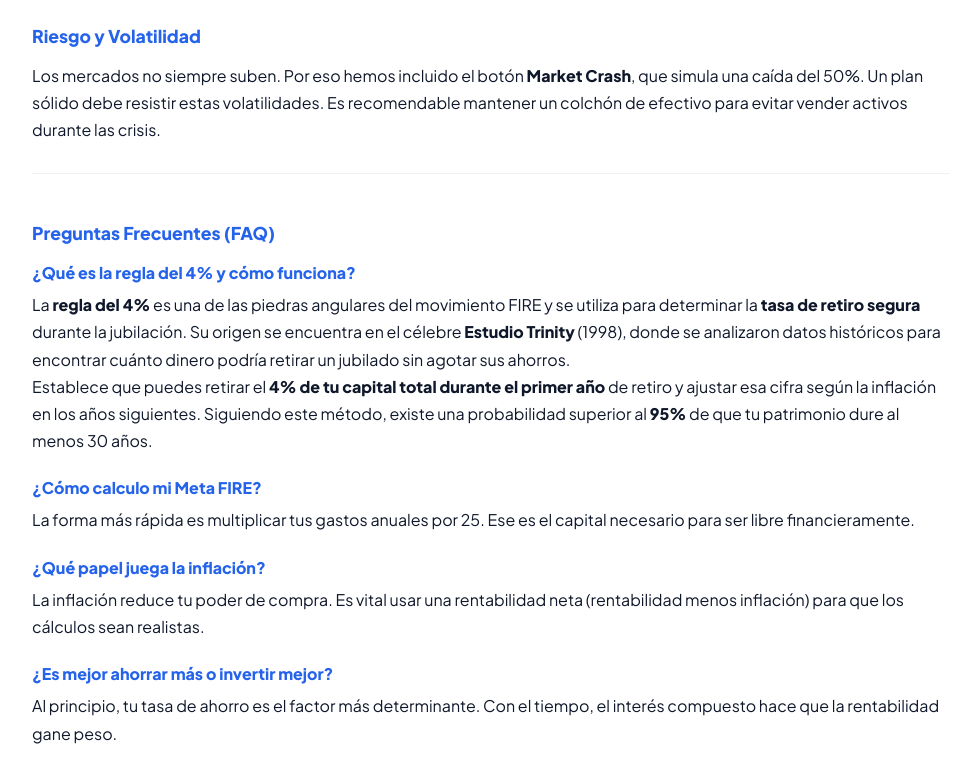
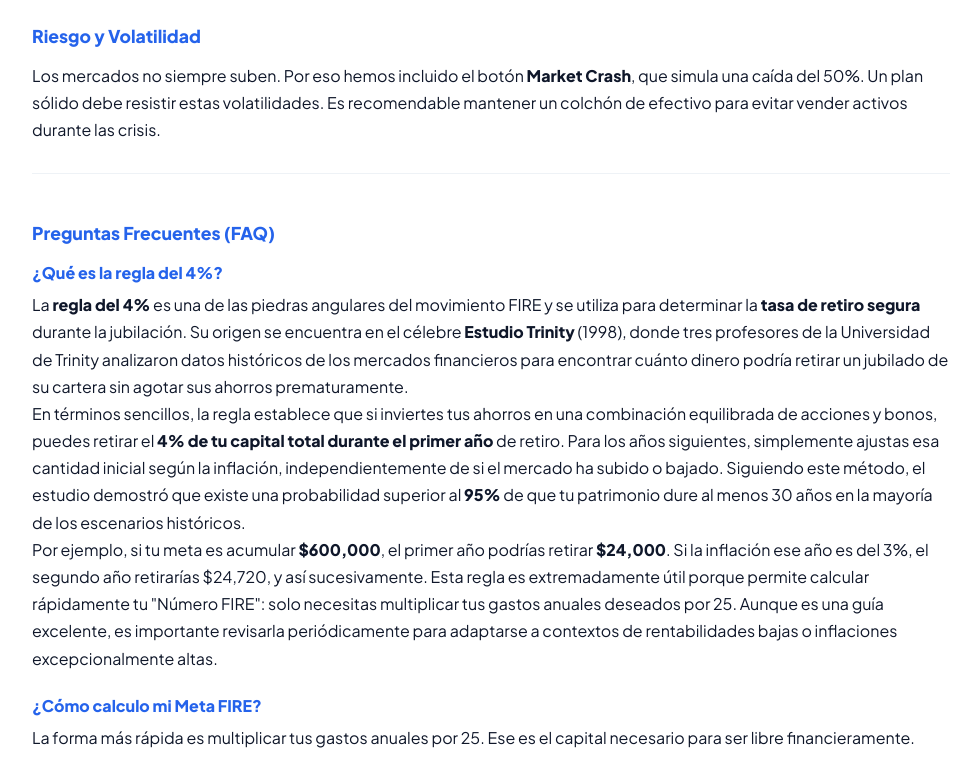
Before and after one commit to JohnSanmiguel1809/quickfirecalc, a plain HTML site: page prueba.html in a window 1280 px wide. Shown: the part 1307-2066 px from the top of the page, without its empty margins (149-1128 px from the left). Drawn offline with nearby package versions, Linux system fonts and the light colour scheme.

Commit message:
Update prueba.html

```diff
--- a/prueba.html
+++ b/prueba.html
@@ -311,9 +311,28 @@
             <section class="faq-section">
                 <h3>Preguntas Frecuentes (FAQ)</h3>
                 <div class="faq-item">
-                    <b>¿Qué es la regla del 4% y cómo funciona?</b>
-                    La <strong>regla del 4%</strong> es una de las piedras angulares del movimiento FIRE y se utiliza para determinar la <strong>tasa de retiro segura</strong> durante la jubilación. Su origen se encuentra en el célebre <strong>Estudio Trinity</strong> (1998), donde se analizaron datos históricos para encontrar cuánto dinero podría retirar un jubilado sin agotar sus ahorros.</p>
-                    <p>Establece que puedes retirar el <strong>4% de tu capital total durante el primer año</strong> de retiro y ajustar esa cifra según la inflación en los años siguientes. Siguiendo este método, existe una probabilidad superior al <strong>95%</strong> de que tu patrimonio dure al menos 30 años.</p>
+                             <b>¿Qué es la regla del 4%?</b>
+                    <p>
+        La <strong>regla del 4%</strong> es una de las piedras angulares del movimiento FIRE y se utiliza para determinar la
+        <strong>tasa de retiro segura</strong> durante la jubilación. Su origen se encuentra en el célebre
+        <strong>Estudio Trinity</strong> (1998), donde tres profesores de la Universidad de Trinity analizaron datos
+        históricos de los mercados financieros para encontrar cuánto dinero podría retirar un jubilado de su
+        cartera sin agotar sus ahorros prematuramente.
+    </p>
+    <p>
+        En términos sencillos, la regla establece que si inviertes tus ahorros en una combinación equilibrada de
+        acciones y bonos, puedes retirar el <strong>4% de tu capital total durante el primer año</strong> de retiro.
+        Para los años siguientes, simplemente ajustas esa cantidad inicial según la inflación, independientemente
+        de si el mercado ha subido o bajado. Siguiendo este método, el estudio demostró que existe una probabilidad
+        superior al <strong>95%</strong> de que tu patrimonio dure al menos 30 años en la mayoría de los escenarios históricos.
+    </p>
+    <p>
+        Por ejemplo, si tu meta es acumular <strong>$600,000</strong>, el primer año podrías retirar <strong>$24,000</strong>.
+        Si la inflación ese año es del 3%, el segundo año retirarías $24,720, y así sucesivamente. Esta regla
+        es extremadamente útil porque permite calcular rápidamente tu "Número FIRE": solo necesitas multiplicar
+        tus gastos anuales deseados por 25. Aunque es una guía excelente, es importante revisarla periódicamente
+        para adaptarse a contextos de rentabilidades bajas o inflaciones excepcionalmente altas.
+    </p>
                 </div>
                 <div class="faq-item">
                     <b>¿Cómo calculo mi Meta FIRE?</b>
```
